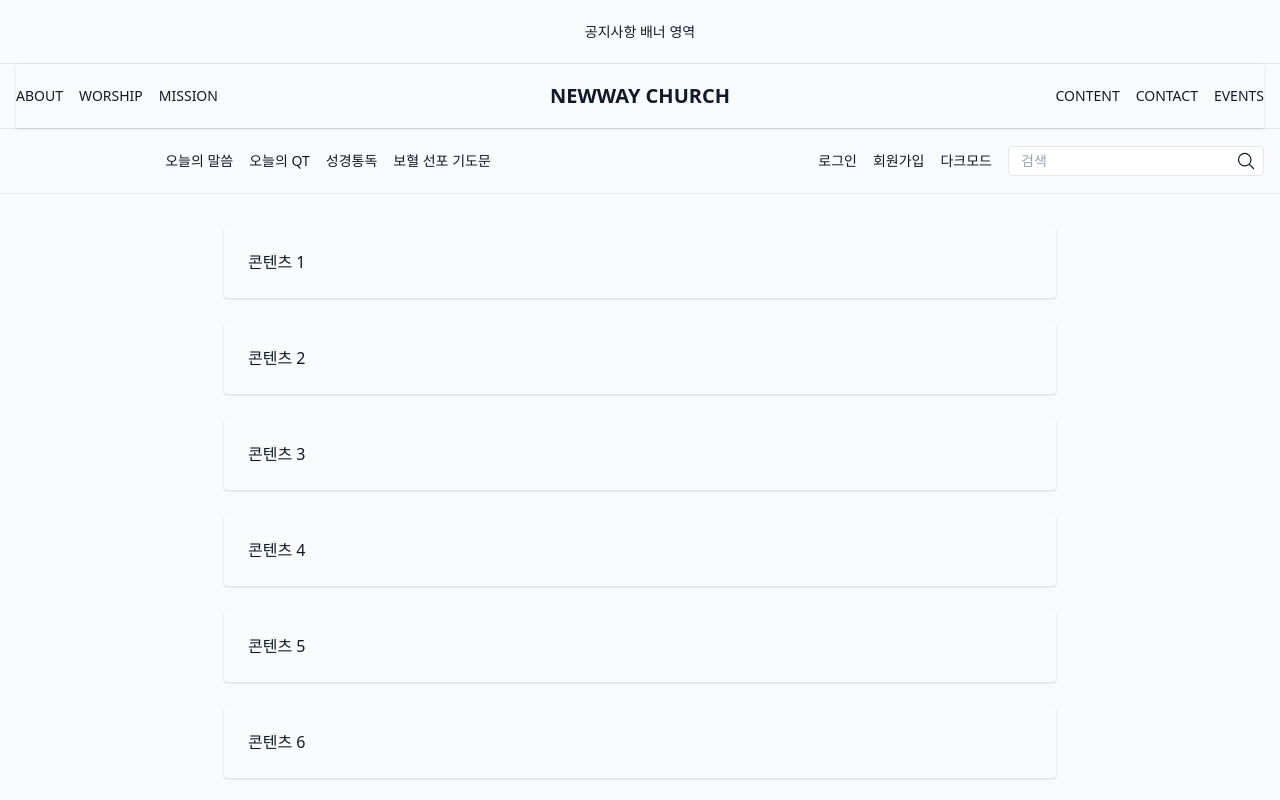
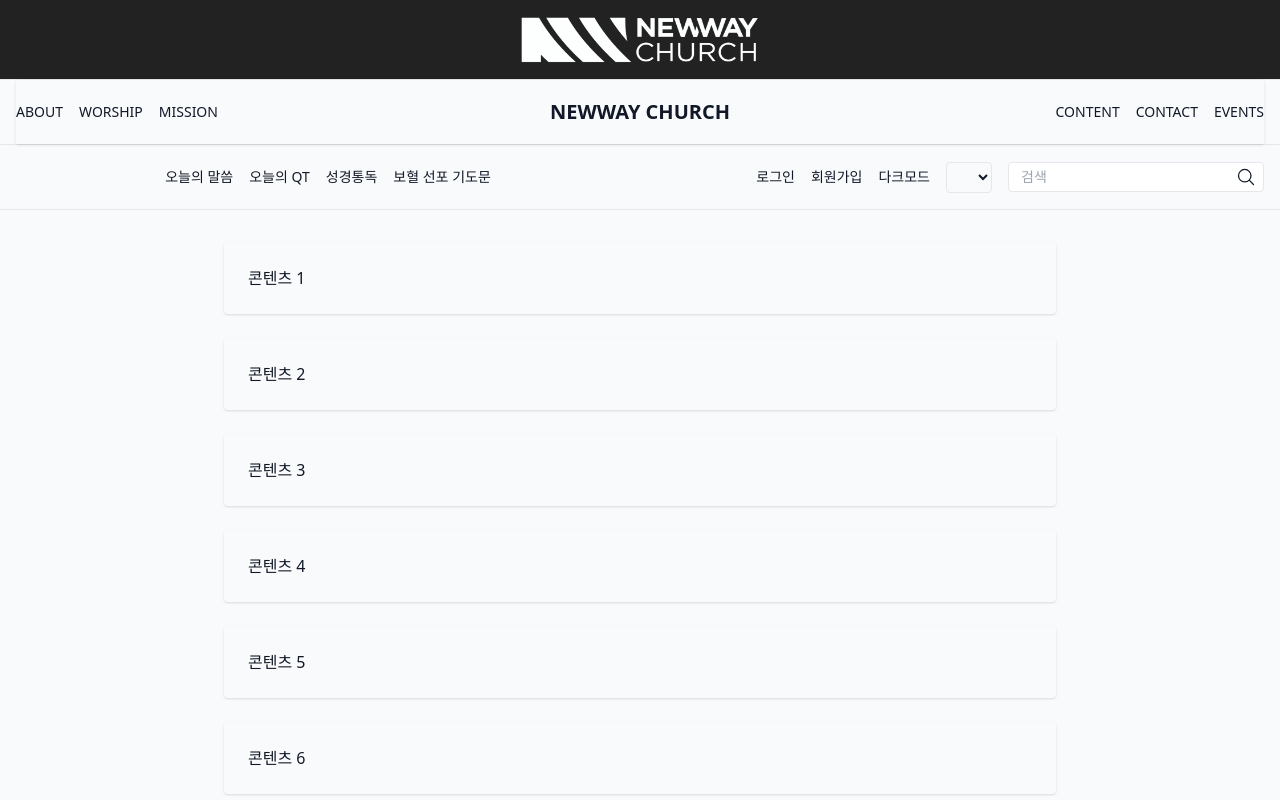
Before and after one commit to yjineey/nw-bread-nuxt, a Nuxt app: page / in a window 1280 px wide. Shown: the top 800 px of the page. Built offline with nearby package versions, Linux system fonts and the light colour scheme.

Commit message:
chore: 파비콘 추가

```diff
--- /dev/null
+++ b/components/Header1.vue
@@ -0,0 +1,9 @@
+<template>
+  <div class="bg-[#222222] border-b h-20 flex items-center justify-center text-sm px-4">
+    <NuxtLink to="/" class="flex items-center gap-2">
+      <img src="/logos/nw_logo.png" alt="logo" class="w-60 h-12 invert" />
+    </NuxtLink>
+  </div>
+</template>
+
+<script setup lang="ts"></script>
--- a/components/HeaderZone2.vue
+++ b/components/Header2.vue
@@ -1,10 +1,10 @@
 <template>
   <header
-    :class="['sticky top-0 z-50 border-b px-4', mode === 'dark' ? 'bg-[#212121]' : 'bg-gray-50']"
+    :class="['sticky top-0 z-50 border-b px-4', mode === 'dark' ? 'bg-[#222222]' : 'bg-gray-50']"
   >
     <nav class="shadow">
       <div class="relative mx-auto max-w-screen-xl h-16 flex items-center justify-between text-sm">
-        <!-- HeaderZone3만 고정 할 때 사용-->
+        <!-- Header3만 고정 할 때 사용-->
         <!-- <nav class="sticky top-0 z-40 border-b">
            <div class="mx-auto max-w-screen-xl h-16 flex items-center justify-between text-sm "
       > -->
@@ -15,7 +15,7 @@
         </div>
 
         <h1 class="absolute left-1/2 -translate-x-1/2 text-xl font-bold whitespace-nowrap">
-          <NuxtLink to="/">NEWWAY CHURCH</NuxtLink>
+          <NuxtLink to="/" class="flex items-center gap-2"> NEWWAY CHURCH </NuxtLink>
         </h1>
 
         <div class="header2-field flex gap-4 justify-end">
--- a/components/HeaderZone3.vue
+++ b/components/Header3.vue
@@ -1,9 +1,9 @@
 <template>
   <nav
-    :class="['sticky top-16 z-40 border-b px-4', mode === 'dark' ? 'bg-[#212121] ' : 'bg-gray-50 ']"
+    :class="['sticky top-16 z-40 border-b px-4', mode === 'dark' ? 'bg-[#222222]' : 'bg-gray-50 ']"
   >
     <div class="mx-auto max-w-screen-xl h-16 flex items-center justify-between text-sm">
-      <!-- HeaderZone3만 고정 할 때 사용-->
+      <!-- Header3만 고정 할 때 사용-->
       <!-- <header class="sticky top-0 z-50">
           <nav class="bg-white shadow">
             <div class="mx-auto max-w-screen-xl h-14 flex items-center justify-between text-sm text-gray-800"
@@ -47,6 +47,19 @@
           </span>
         </button>
 
+        <select
+          v-model="mode"
+          @change="setTheme(mode ?? 'light')"
+          :class="[
+            'border px-3 py-1 rounded',
+            mode === 'dark' ? 'bg-[#222222] text-gray-100' : 'bg-gray-50 text-gray-900',
+          ]"
+        >
+          <option v-for="t in themes" :key="t" :value="t">
+            {{ t }}
+          </option>
+        </select>
+
         <form @submit.prevent class="search-field relative">
           <input
             type="text"
@@ -75,8 +88,7 @@ import {
   SunIcon,
 } from '@heroicons/vue/24/outline'
 
-const { mode } = useTheme()
-
+const { mode, setTheme, themes } = useTheme()
 const toggleTheme = () => {
   mode.value = mode.value === 'dark' ? 'light' : 'dark'
 }
--- a/components/HeaderZone1.vue
+++ /dev/null
@@ -1,5 +0,0 @@
-<template>
-  <div class="border-b h-16 flex items-center justify-center text-sm px-4">공지사항 배너 영역</div>
-</template>
-
-<script setup lang="ts"></script>
--- a/layouts/default.vue
+++ b/layouts/default.vue
@@ -2,13 +2,13 @@
   <div
     :class="[
       'min-h-screen flex flex-col transition-colors',
-      mode === 'dark' ? 'bg-[#212121] text-gray-100' : 'bg-gray-50 text-gray-900',
+      mode === 'dark' ? 'bg-[#222222] text-gray-100' : 'bg-gray-50 text-gray-900',
     ]"
   >
     <!-- header -->
-    <HeaderZone1 />
-    <HeaderZone2 />
-    <HeaderZone3 />
+    <Header1 />
+    <Header2 />
+    <Header3 />
 
     <!-- main -->
     <main class="flex-1">
--- a/nuxt.config.ts
+++ b/nuxt.config.ts
@@ -10,14 +10,19 @@ export default defineNuxtConfig({
   app: {
     baseURL: process.env.APP_BASE_URL || '/',
     head: {
+      title: 'NEWWAY CHURCH',
+      link: [
+        // 파비콘
+        { rel: 'icon', type: 'image/png', sizes: '196x196', href: '/nw_favicon-196.png' },
+      ],
       meta: [
         // 기본태그
         { property: 'og:type', content: 'website' },
         { property: 'og:site_name', content: '뉴웨이교회' },
 
         // 필수태그
-        { property: 'og:title', content: '뉴웨이교회' },
-        { property: 'og:description', content: 'NEWWAY APP' },
+        { property: 'og:title', content: 'NEWWAY CHURCH' },
+        { property: 'og:description', content: 'NEWWAY BIBLE' },
         { property: 'og:image', content: 'https://your-domain.com/og-image.jpg' },
         { property: 'og:url', content: 'https://yjineey.github.io/newway-frontend/' },
 
```
